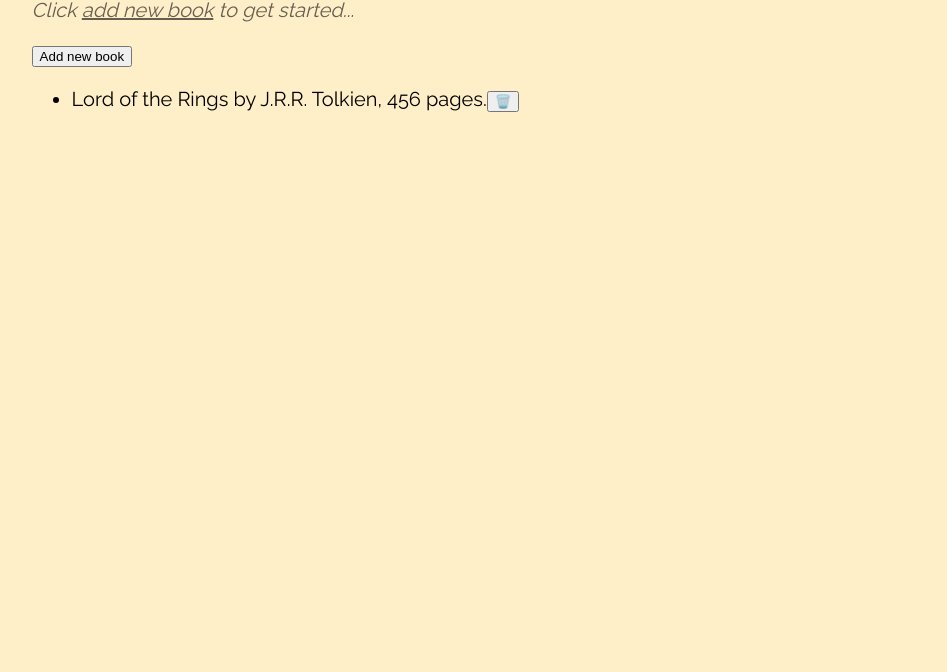
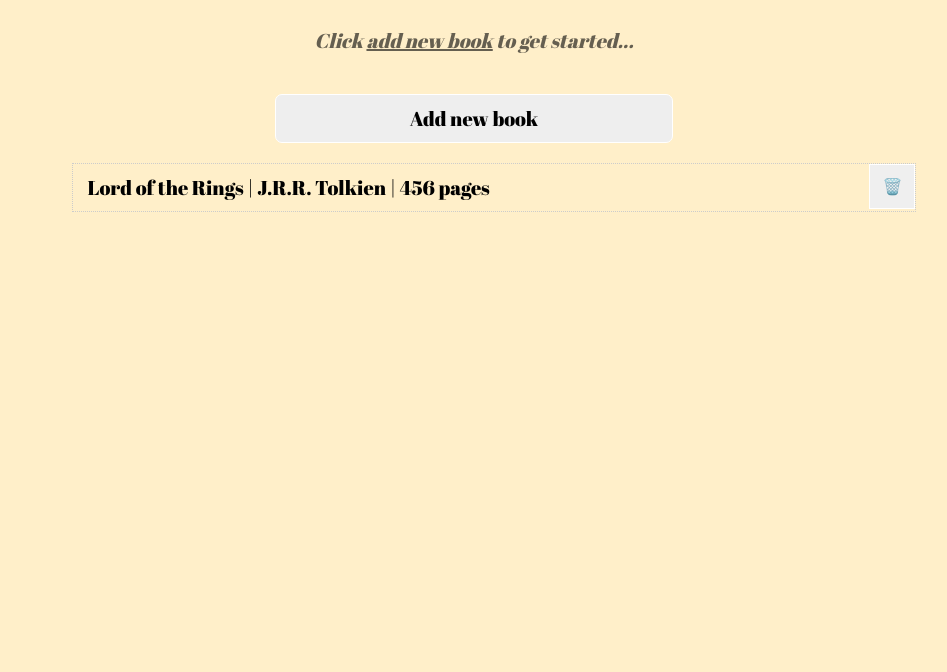
Before and after one commit to guyroberts21/JS-Library, a plain HTML site: page index.html in a window 1280 px wide. Shown: the part 128-800 px from the top of the page, without its empty margins (166-1113 px from the left). Drawn offline with Linux system fonts and the light colour scheme.

Commit message:
Added CSS styling to library reading list and buttons

```diff
--- a/css/main.css
+++ b/css/main.css
@@ -1,17 +1,20 @@
 html {
     background-color: #ffefc9;
     font-size: 20px;
-    font-family: 'Raleway', sans-serif;
+    font-family: 'Abril Fatface', cursive;
 }
 
 #page {
     width: 70%;
     margin: 0 auto;
+    text-align: center;
 }
 
 h1 {
+    font-family: 'Pacifico', cursive;
     font-size: 2.5em;
     text-align: center;
+    text-decoration: underline;
 }
 
 .hint {
@@ -22,3 +25,69 @@ h1 {
 .hint-note {
     text-decoration: underline;
 }
+
+.add-book {
+    font-size: 1em;
+    font-family: 'Abril Fatface', cursive;
+    width: 45%;
+    padding: 10px 15px;
+    background-color: #eee;
+    border: 1px solid #fff;
+    border-radius: 7px;
+    cursor: pointer;
+    margin-top: 1em;
+    transition: background-color 0.2s;
+}
+
+.add-book span {
+    transition: 0.5s;
+    position: relative;
+}
+
+.add-book span:after {
+    content: '\00bb';
+    position: absolute;
+    opacity: 0;
+    top: 0;
+    right: -20px;
+    transition: 0.5s;
+}
+
+.add-book:hover {
+    background-color: #ccc;
+}
+
+.add-book:hover span {
+    padding-right: 25px;
+}
+
+.add-book:hover span:after {
+    opacity: 1;
+    right: 0;
+}
+
+#library {
+    text-align: left;
+}
+
+#library li {
+    list-style-type: none;
+    border: 1px dotted #ccc;
+    padding: 10px 15px;
+    position: relative;
+}
+
+.delete {
+    padding: 12px;
+    border: 1px solid #fff;
+    font-size: 0.8em;
+    position: absolute;
+    right: 0;
+    top: 0;
+    transition: background-color, border-color, color 0.2s;
+}
+
+.delete:hover {
+    background-color: #ccc;
+    border-color: #e02424;
+}
--- a/index.html
+++ b/index.html
@@ -5,7 +5,8 @@
     <meta name="viewport" content="width=device-width, initial-scale=1.0">
     <link rel="stylesheet" href="css/main.css">
     <link rel="stylesheet" href="css/modal.css">
-    <link href="https://fonts.googleapis.com/css2?family=Raleway&display=swap" rel="stylesheet">
+    <link href="https://fonts.googleapis.com/css2?family=Abril+Fatface&display=swap" rel="stylesheet">
+    <link href="https://fonts.googleapis.com/css2?family=Pacifico&display=swap" rel="stylesheet">
     <title>JS Library</title>
 </head>
 <body>
@@ -14,7 +15,7 @@
         <p class="hint">Click <span class="hint-note">add new book</span> to get started...</p>
 
         <div class="add-book-container">
-            <button class="add-book">Add new book</button>
+            <button class="add-book"><span>Add new book </span></button>
         </div>
 
         <ul id="library">
--- a/js/main.js
+++ b/js/main.js
@@ -13,7 +13,7 @@ function Book(title, author, pages) {
     this.pages = pages;
 
     this.info = function() {
-        return `${this.title} by ${this.author}, ${this.pages} pages.`;
+        return `${this.title} | ${this.author} | ${this.pages} pages`;
     }
 }
 
```
